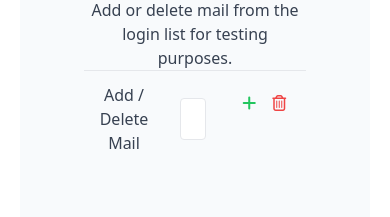
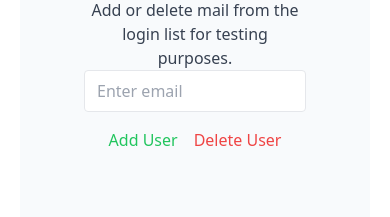
Before and after one commit to rahoolsingh/SPORTS-ADMIN-DASHBOARD-FRONTEND, a React (Vite) app: page / in a window 390 px wide. Shown: the part 933-1150 px from the top of the page. Built offline with nearby package versions, Linux system fonts and the light colour scheme; no server answers.

Commit message:
Refactor ManageLoginMail component to improve mobile view and add status message

```diff
--- a/src/components/Login/ManageLoginMail.jsx
+++ b/src/components/Login/ManageLoginMail.jsx
@@ -1,25 +1,84 @@
-import { useState } from "react";
+import { useEffect, useState } from "react";
+import axios from "axios";
 
 function ManageLoginMail({ BACKEND_URL }) {
     const [email, setEmail] = useState("");
+    const [statusMessage, setStatusMessage] = useState("");
+    const [statusType, setStatusType] = useState("");
 
     const handleAddUser = () => {
         const url = `${BACKEND_URL}/auth/test/add-user/${email}`;
-        window.open(url, "_blank");
+        // make get request to the url
+        axios
+            .get(url)
+            .then((res) => {
+                console.log(res.data);
+                if (res.data.success) {
+                    setStatusMessage(res.data.message);
+                    setStatusType("success");
+                } else {
+                    setStatusMessage(res.data.message);
+                    setStatusType("error");
+                }
+            })
+            .catch((err) => {
+                setStatusMessage(
+                    err.response.data.message ||
+                        "Something went wrong while adding user."
+                );
+                setStatusType("error");
+            });
     };
 
     const handleDeleteUser = () => {
         const url = `${BACKEND_URL}/auth/test/delete-user/${email}`;
-        window.open(url, "_blank");
+        // make get request to the url
+        axios
+            .get(url)
+            .then((res) => {
+                console.log(res.data);
+                if (res.data.success) {
+                    setStatusMessage(res.data.message);
+                    setStatusType("success");
+                } else {
+                    setStatusMessage(res.data.message);
+                    setStatusType("error");
+                }
+            })
+            .catch((err) => {
+                setStatusMessage(
+                    err.response.data.message ||
+                        "Something went wrong while deleting user."
+                );
+                setStatusType("error");
+            });
     };
+
+    useEffect(() => {
+        const timer = setTimeout(() => {
+            setStatusMessage("");
+        }, 5000);
+
+        return () => clearTimeout(timer);
+    }, [statusMessage]);
 
     return (
         <div className="container mx-auto p-4">
+            {statusMessage && ( // Show status card if there is a message
+                <div
+                    className={`status-card p-2 rounded text-white ${
+                        statusType === "success" ? "bg-green-500" : "bg-red-500"
+                    }`}
+                >
+                    {statusMessage}
+                </div>
+            )}
+
             <form onSubmit={(e) => e.preventDefault()} className="mt-5">
                 <p className="text-center text-gray-700 mt-2">
                     Add or delete mail from the login list for testing purposes.
                 </p>
-                <table className="table-auto w-full">
+                <table className="table-auto w-full hidden md:block">
                     <tbody>
                         <tr className="border-t">
                             <td className="px-4 py-3 text-gray-700">
@@ -56,6 +115,36 @@ function ManageLoginMail({ BACKEND_URL }) {
                         </tr>
                     </tbody>
                 </table>
+
+                {/* mobile view */}
+                <div className="block md:hidden">
+                    <input
+                        type="email"
+                        value={email}
+                        onChange={(e) => setEmail(e.target.value)}
+                        required
+                        placeholder="Enter email"
+                        className="border rounded px-3 py-2 w-full focus:outline-none focus:ring-2 focus:ring-blue-400"
+                    />
+                    <div className="flex justify-center mt-2">
+                        <button
+                            type="button"
+                            onClick={handleAddUser}
+                            className="text-green-500 px-1 py-2 rounded hover:text-green-600 transition duration-300 ease-in-out mr-2"
+                            title="Add User"
+                        >
+                            <span className="">Add User</span>
+                        </button>
+                        <button
+                            type="button"
+                            onClick={handleDeleteUser}
+                            className="text-red-500 px-1 py-2 rounded hover:text-red-600 transition duration-300 ease-in-out"
+                            title="Delete User"
+                        >
+                            <span className="">Delete User</span>
+                        </button>
+                    </div>
+                </div>
             </form>
         </div>
     );
```
